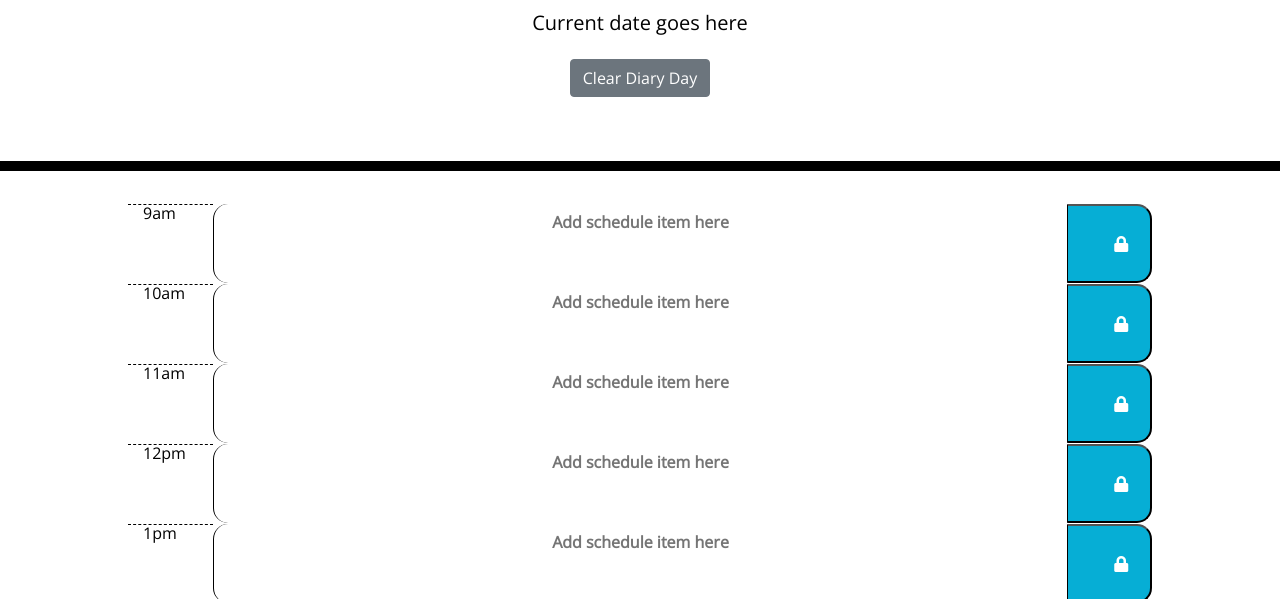
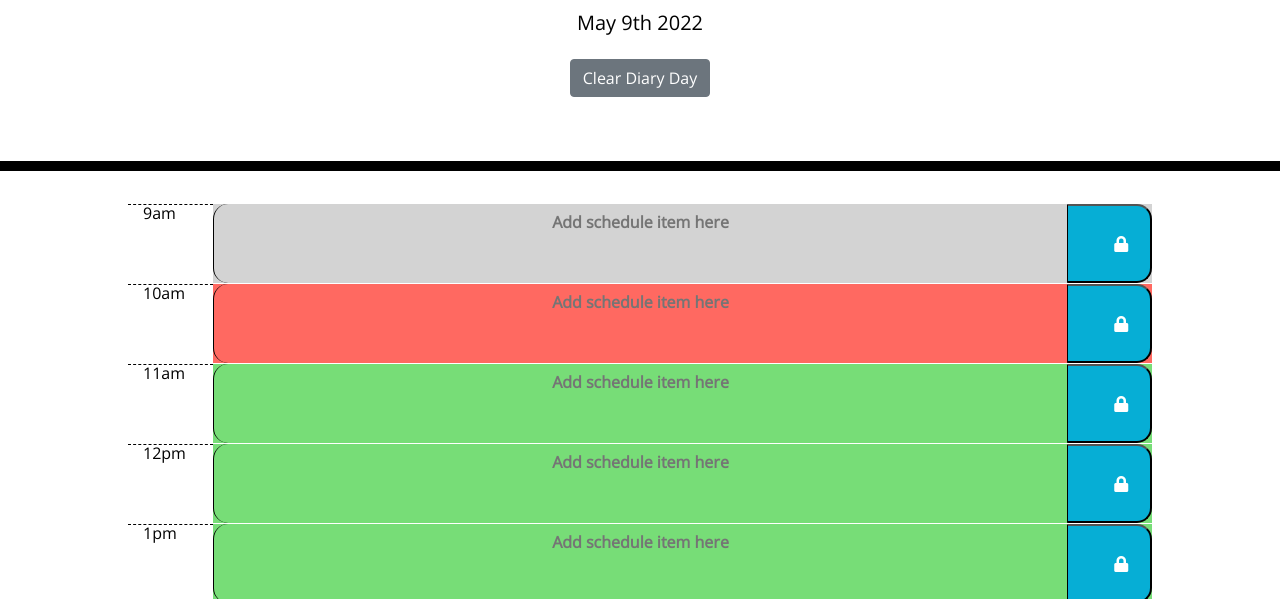
Before and after one commit to AliceBryer/Work-Day-Scheduler, a plain HTML site: page 02-Homework/Develop/index.html in a window 1280 px wide. Shown: the part 181-780 px from the top of the page. Drawn offline with nearby package versions, Linux system fonts and the light colour scheme.

Commit message:
bugs fixed & project complete

```diff
--- a/02-Homework/Develop/index.html
+++ b/02-Homework/Develop/index.html
@@ -100,7 +100,7 @@
 
 </div>
 <script src="https://cdnjs.cloudflare.com/ajax/libs/moment.js/2.29.3/moment-with-locales.min.js" integrity="sha512-vFABRuf5oGUaztndx4KoAEUVQnOvAIFs59y4tO0DILGWhQiFnFHiR+ZJfxLDyJlXgeut9Z07Svuvm+1Jv89w5g==" crossorigin="anonymous" referrerpolicy="no-referrer"></script>
+<script src="https://cdnjs.cloudflare.com/ajax/libs/jquery/3.6.0/jquery.min.js" integrity="sha512-894YE6QWD5I59HgZOGReFYm4dnWc1Qt5NtvYSaNcOP+u1T9qYdvdihz0PPSiiqn/+/3e7Jo4EaG7TubfWGUrMQ==" crossorigin="anonymous" referrerpolicy="no-referrer"></script>
 <script src="script.js"></script>
-<script src="https://cdnjs.cloudflare.com/ajax/libs/jquery/3.6.0/jquery.min.js" integrity="sha512-894YE6QWD5I59HgZOGReFYm4dnWc1Qt5NtvYSaNcOP+u1T9qYdvdihz0PPSiiqn/+/3e7Jo4EaG7TubfWGUrMQ==" crossorigin="anonymous" referrerpolicy="no-referrer"></script>
-  </body>
+</body>
 </html>
--- a/02-Homework/Develop/script.js
+++ b/02-Homework/Develop/script.js
@@ -6,7 +6,7 @@ $(document).ready(function () {
     let currentHour = moment().format("HH");
 
     // Button function to clear local storage and clear contents
-    $("#clearFieldsBtn").click(function (event) {
+    $("#clearBtn").click(function (event) {
       event.preventDefault;
       $("textarea").val("");
       localStorage.clear();
```
